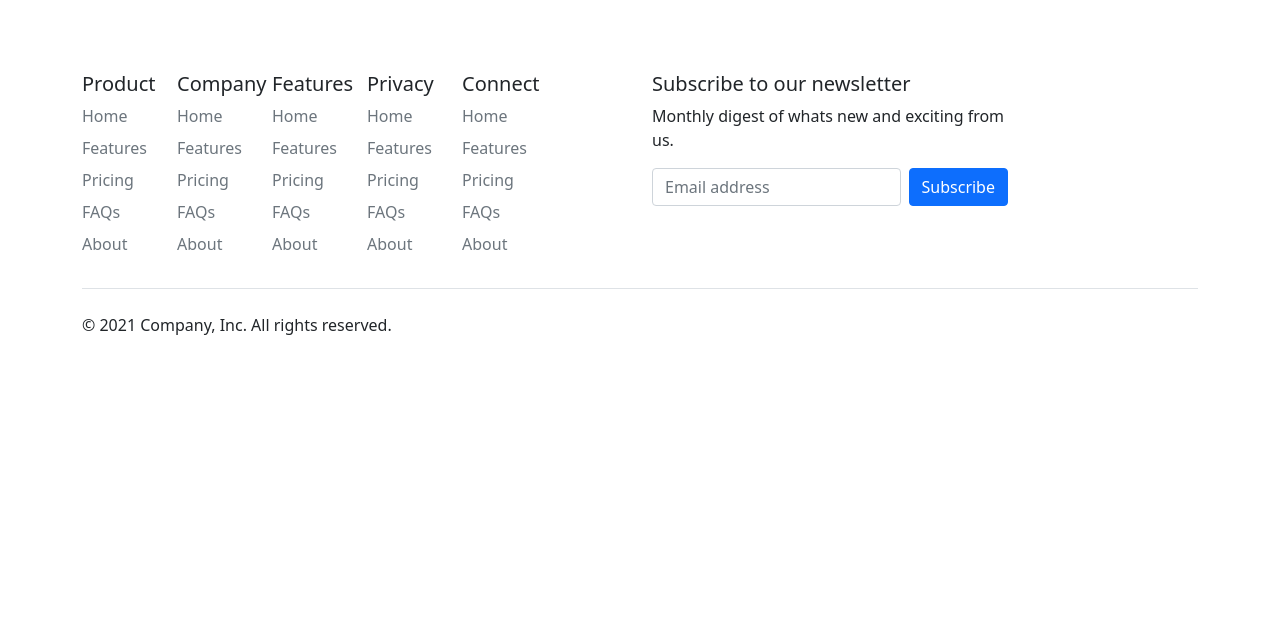
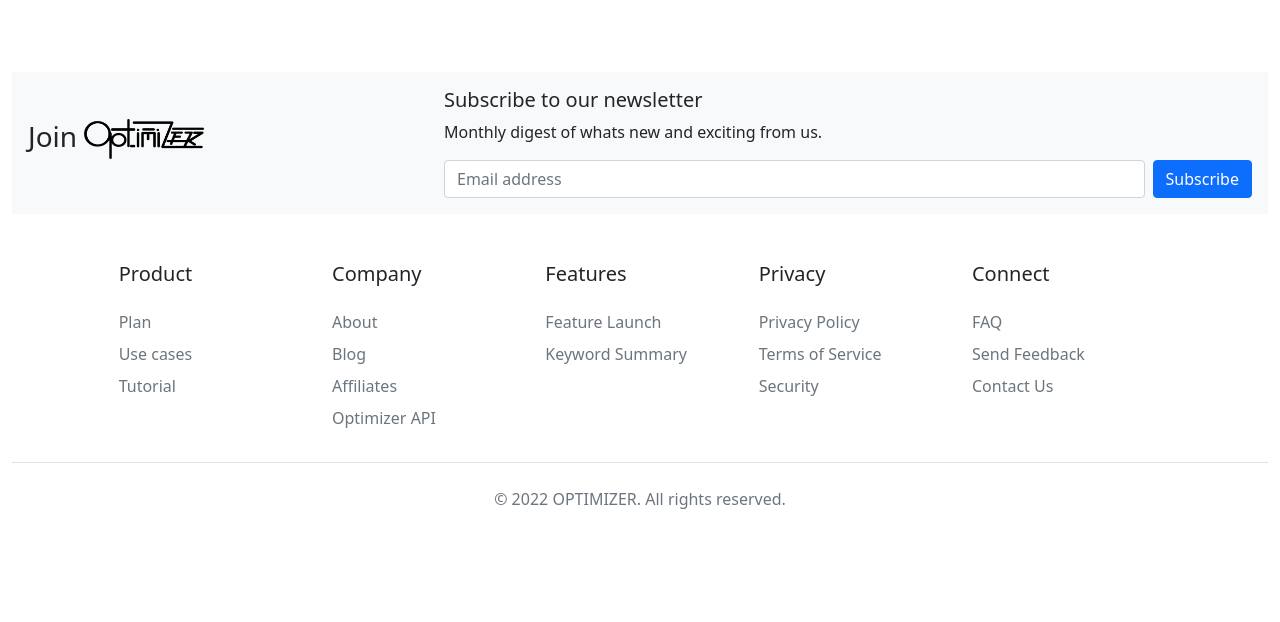
Before and after one commit to SarmSKunatham/Optimizer-font-end, a Flask app: template NLP_Project/flaskr/templates/base.html in a window 1280 px wide. Shown: the part 129-751 px from the top of the page. Run offline with Flask 2, Linux system fonts and the light colour scheme; the template is opened without the code that fills it, so the values that code supplies are empty.

Commit message:
Finish base.html
Base.html is done. Can extends to use in other pages.

```diff
--- a/NLP_Project/flaskr/templates/base.html
+++ b/NLP_Project/flaskr/templates/base.html
@@ -74,84 +74,77 @@
 
 
 <!---- > Footer NOTHING TO CHANGE HERE  <!---->
-<div class="container">
+<div class="container-fluid">
   <footer class="py-5">
-    <div class="row">
-      <div class="col-1">
-        <h5>Product</h5>
+    <div class="head-footer mb-5  bg-light p-3">
+      <div class="row align-items-center">
+        <div class="col-4">
+          <span><h3>Join  <img src={{url_for('static', filename='images/cropped-optimizer_b 1.png')}} width="120" height="40"></h3></span>
+        </div>
+        <div class="col-8">
+          <form>
+            <h5>Subscribe to our newsletter</h5>
+            <p>Monthly digest of whats new and exciting from us.</p>
+            <div class="d-flex w-100 gap-2">
+              <label for="newsletter1" class="visually-hidden">Email address</label>
+              <input id="newsletter1" type="text" class="form-control" placeholder="Email address">
+              <button class="btn btn-primary" type="button">Subscribe</button>
+            </div>
+          </form>
+        </div>
+      </div>
+    </div>
+
+    <div class="row flex justify-content-center">
+      <div class="col-2">
+        <h5 class="mb-4">Product</h5>
         <ul class="nav flex-column">
-          <li class="nav-item mb-2"><a href="#" class="nav-link p-0 text-muted">Home</a></li>
-          <li class="nav-item mb-2"><a href="#" class="nav-link p-0 text-muted">Features</a></li>
-          <li class="nav-item mb-2"><a href="#" class="nav-link p-0 text-muted">Pricing</a></li>
-          <li class="nav-item mb-2"><a href="#" class="nav-link p-0 text-muted">FAQs</a></li>
-          <li class="nav-item mb-2"><a href="#" class="nav-link p-0 text-muted">About</a></li>
+          <li class="nav-item mb-2"><a href="#" class="nav-link p-0 text-muted">Plan</a></li>
+          <li class="nav-item mb-2"><a href="#" class="nav-link p-0 text-muted">Use cases</a></li>
+          <li class="nav-item mb-2"><a href="#" class="nav-link p-0 text-muted">Tutorial</a></li>
         </ul>
       </div>
 
-      <div class="col-1">
-        <h5>Company</h5>
+      <div class="col-2">
+        <h5 class="mb-4">Company</h5>
         <ul class="nav flex-column">
-          <li class="nav-item mb-2"><a href="#" class="nav-link p-0 text-muted">Home</a></li>
-          <li class="nav-item mb-2"><a href="#" class="nav-link p-0 text-muted">Features</a></li>
-          <li class="nav-item mb-2"><a href="#" class="nav-link p-0 text-muted">Pricing</a></li>
-          <li class="nav-item mb-2"><a href="#" class="nav-link p-0 text-muted">FAQs</a></li>
           <li class="nav-item mb-2"><a href="#" class="nav-link p-0 text-muted">About</a></li>
+          <li class="nav-item mb-2"><a href="#" class="nav-link p-0 text-muted">Blog</a></li>
+          <li class="nav-item mb-2"><a href="#" class="nav-link p-0 text-muted">Affiliates</a></li>
+          <li class="nav-item mb-2"><a href="#" class="nav-link p-0 text-muted">Optimizer API</a></li>
         </ul>
       </div>
 
-      <div class="col-1">
-        <h5>Features</h5>
+      <div class="col-2">
+        <h5 class="mb-4">Features</h5>
         <ul class="nav flex-column">
-          <li class="nav-item mb-2"><a href="#" class="nav-link p-0 text-muted">Home</a></li>
-          <li class="nav-item mb-2"><a href="#" class="nav-link p-0 text-muted">Features</a></li>
-          <li class="nav-item mb-2"><a href="#" class="nav-link p-0 text-muted">Pricing</a></li>
-          <li class="nav-item mb-2"><a href="#" class="nav-link p-0 text-muted">FAQs</a></li>
-          <li class="nav-item mb-2"><a href="#" class="nav-link p-0 text-muted">About</a></li>
+          <li class="nav-item mb-2"><a href="#" class="nav-link p-0 text-muted">Feature Launch</a></li>
+          <li class="nav-item mb-2"><a href="#" class="nav-link p-0 text-muted">Keyword Summary</a></li>
         </ul>
       </div>
 
-      <div class="col-1">
-        <h5>Privacy</h5>
+      <div class="col-2">
+        <h5 class="mb-4">Privacy</h5>
         <ul class="nav flex-column">
-          <li class="nav-item mb-2"><a href="#" class="nav-link p-0 text-muted">Home</a></li>
-          <li class="nav-item mb-2"><a href="#" class="nav-link p-0 text-muted">Features</a></li>
-          <li class="nav-item mb-2"><a href="#" class="nav-link p-0 text-muted">Pricing</a></li>
-          <li class="nav-item mb-2"><a href="#" class="nav-link p-0 text-muted">FAQs</a></li>
-          <li class="nav-item mb-2"><a href="#" class="nav-link p-0 text-muted">About</a></li>
+          <li class="nav-item mb-2"><a href="#" class="nav-link p-0 text-muted">Privacy Policy</a></li>
+          <li class="nav-item mb-2"><a href="#" class="nav-link p-0 text-muted">Terms of Service</a></li>
+          <li class="nav-item mb-2"><a href="#" class="nav-link p-0 text-muted">Security</a></li>
         </ul>
       </div>
 
-      <div class="col-1">
-        <h5>Connect</h5>
+      <div class="col-2">
+        <h5 class="mb-4">Connect</h5>
         <ul class="nav flex-column">
-          <li class="nav-item mb-2"><a href="#" class="nav-link p-0 text-muted">Home</a></li>
-          <li class="nav-item mb-2"><a href="#" class="nav-link p-0 text-muted">Features</a></li>
-          <li class="nav-item mb-2"><a href="#" class="nav-link p-0 text-muted">Pricing</a></li>
-          <li class="nav-item mb-2"><a href="#" class="nav-link p-0 text-muted">FAQs</a></li>
-          <li class="nav-item mb-2"><a href="#" class="nav-link p-0 text-muted">About</a></li>
+          <li class="nav-item mb-2"><a href="#" class="nav-link p-0 text-muted">FAQ</a></li>
+          <li class="nav-item mb-2"><a href="#" class="nav-link p-0 text-muted">Send Feedback</a></li>
+          <li class="nav-item mb-2"><a href="#" class="nav-link p-0 text-muted">Contact Us</a></li>
         </ul>
       </div>
 
-      <div class="col-4 offset-1">
-        <form>
-          <h5>Subscribe to our newsletter</h5>
-          <p>Monthly digest of whats new and exciting from us.</p>
-          <div class="d-flex w-100 gap-2">
-            <label for="newsletter1" class="visually-hidden">Email address</label>
-            <input id="newsletter1" type="text" class="form-control" placeholder="Email address">
-            <button class="btn btn-primary" type="button">Subscribe</button>
-          </div>
-        </form>
-      </div>
     </div>
 
-    <div class="d-flex justify-content-between py-4 my-4 border-top">
-      <p>© 2021 Company, Inc. All rights reserved.</p>
-      <ul class="list-unstyled d-flex">
-        <li class="ms-3"><a class="link-dark" href="#"><svg class="bi" width="24" height="24"><use xlink:href="#twitter"></use></svg></a></li>
-        <li class="ms-3"><a class="link-dark" href="#"><svg class="bi" width="24" height="24"><use xlink:href="#instagram"></use></svg></a></li>
-        <li class="ms-3"><a class="link-dark" href="#"><svg class="bi" width="24" height="24"><use xlink:href="#facebook"></use></svg></a></li>
-      </ul>
+    <div class="d-flex justify-content-center py-4 my-4 border-top">
+      <p class="text-muted">© 2022 OPTIMIZER. All rights reserved.</p>
     </div>
   </footer>
 </div>
```
